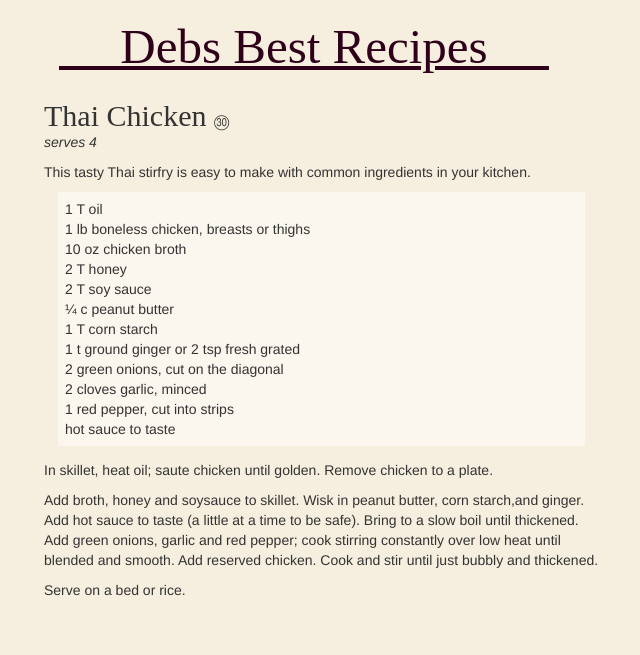
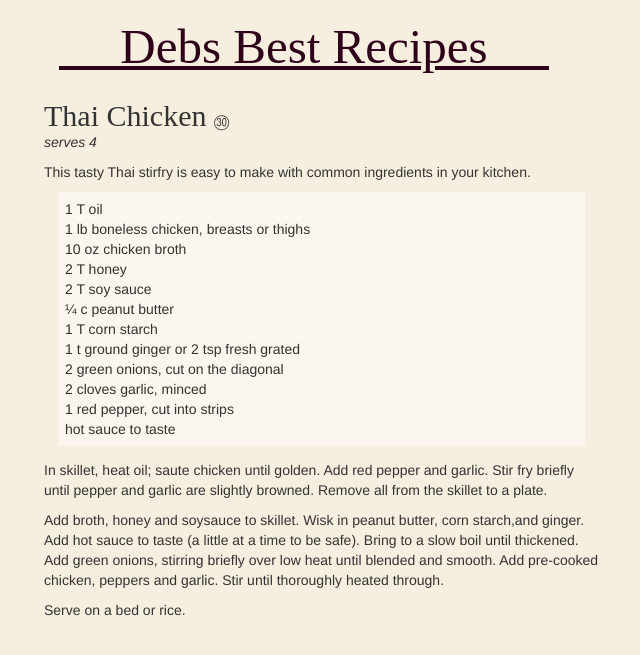
Before and after one commit to JonahBraun/debs-recipes, a Jekyll site: the page built from _posts/2005-11-14-thai-chicken.md, in a window 1280 px wide. Shown: the top 655 px of the page, without its empty margins (11-651 px from the left). Built offline with Jekyll 4.4.1, drawn with Linux system fonts in a browser that asks for light colours; nearby versions of some CDN libraries; some web fonts are replaced; Markdown is read by kramdown in place of the engine named in the settings.

Commit message:
Update 2005-11-14-thai-chicken.md

```diff
--- a/_posts/2005-11-14-thai-chicken.md
+++ b/_posts/2005-11-14-thai-chicken.md
@@ -21,9 +21,9 @@ This tasty Thai stirfry is easy to make with common ingredients in your kitchen.
 - hot sauce to taste
 
 
-In skillet, heat oil; saute chicken until golden.  Remove chicken to a plate.
+In skillet, heat oil; saute chicken until golden. Add red pepper and garlic.  Stir fry briefly until pepper and garlic are slightly browned.  Remove all from the skillet to a plate.
 
-Add broth, honey and soysauce to skillet. Wisk in peanut butter, corn starch,and ginger. Add hot sauce to taste (a little at a time to be safe). Bring to a slow boil until thickened.  Add green onions, garlic and red pepper; cook stirring constantly over low
-heat until blended and smooth. Add reserved chicken. Cook and stir until just bubbly and thickened.
+Add broth, honey and soysauce to skillet. Wisk in peanut butter, corn starch,and ginger. Add hot sauce to taste (a little at a time to be safe). Bring to a slow boil until thickened.  Add green onions, stirring briefly over low
+heat until blended and smooth. Add pre-cooked chicken, peppers and garlic. Stir until thoroughly heated through.
 
 Serve on a bed or rice.
```
